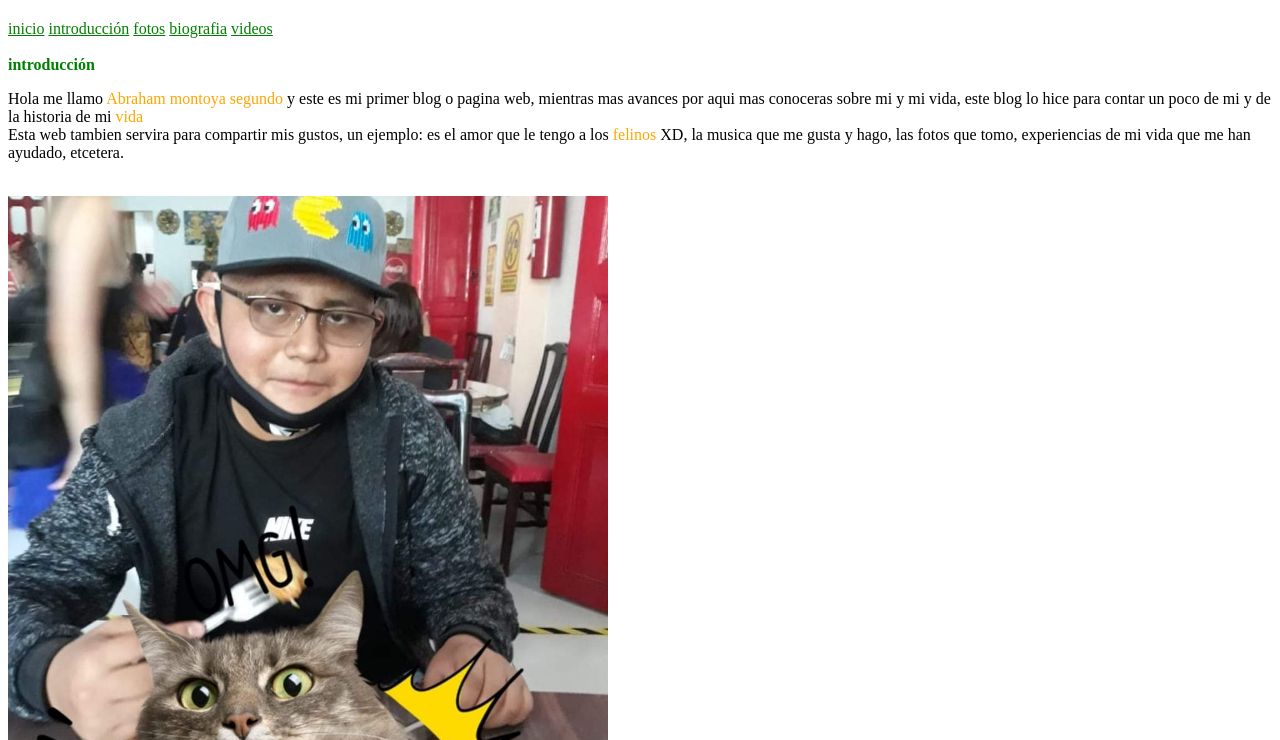
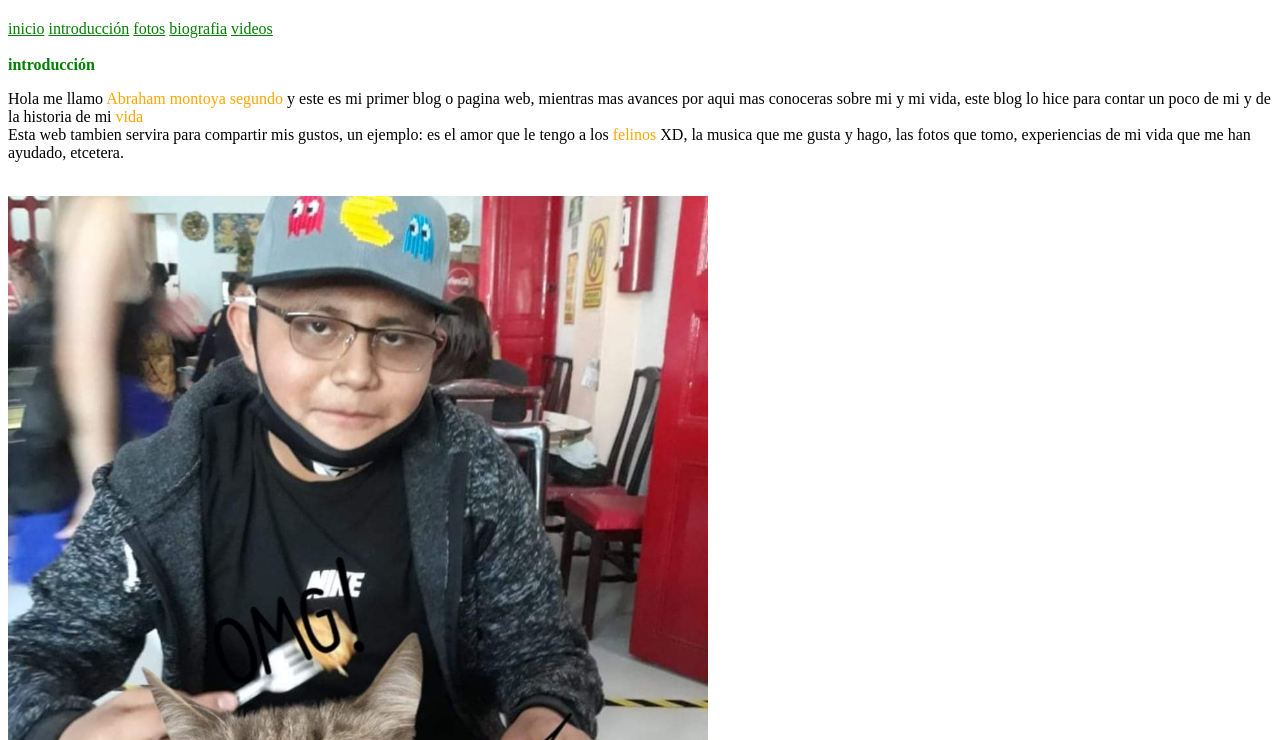
Before and after one commit to abrahamhappy05/abrahamhappy05.github.io, a plain HTML site: page index.html in a window 1280 px wide. Shown: the part 60-800 px from the top of the page. Drawn offline with Linux system fonts and the light colour scheme.

Commit message:
update estilo.css

```diff
--- a/estilo.css
+++ b/estilo.css
@@ -2,6 +2,6 @@
 a {color: green;}
 a:hover {color:orange;}
 .green {color:green;}
-.tfcomiendo {width:600px;}
+.tfcomiendo {width:700px;}
 .red {color:red;}
 .biografia span {color:orange;}
```
